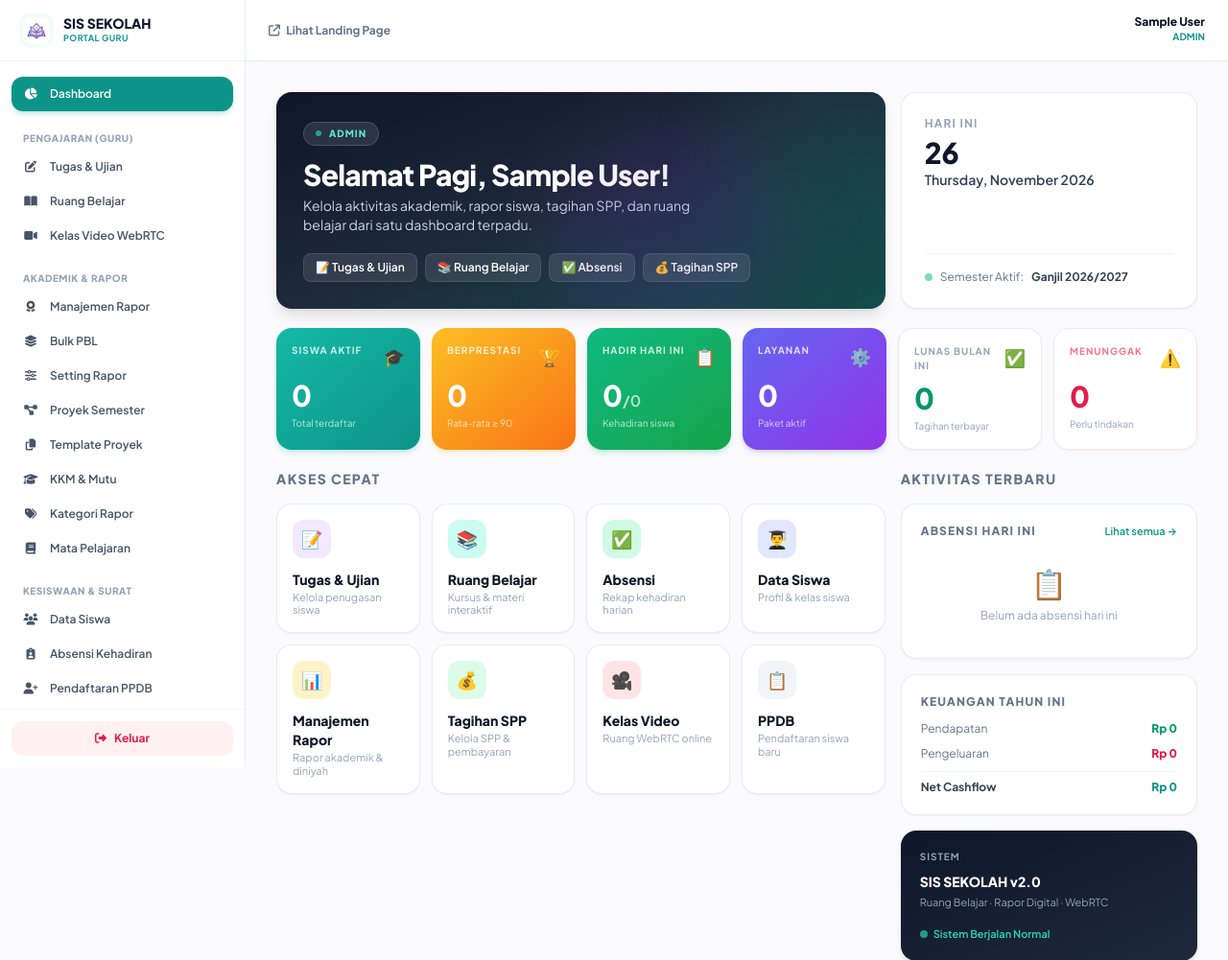
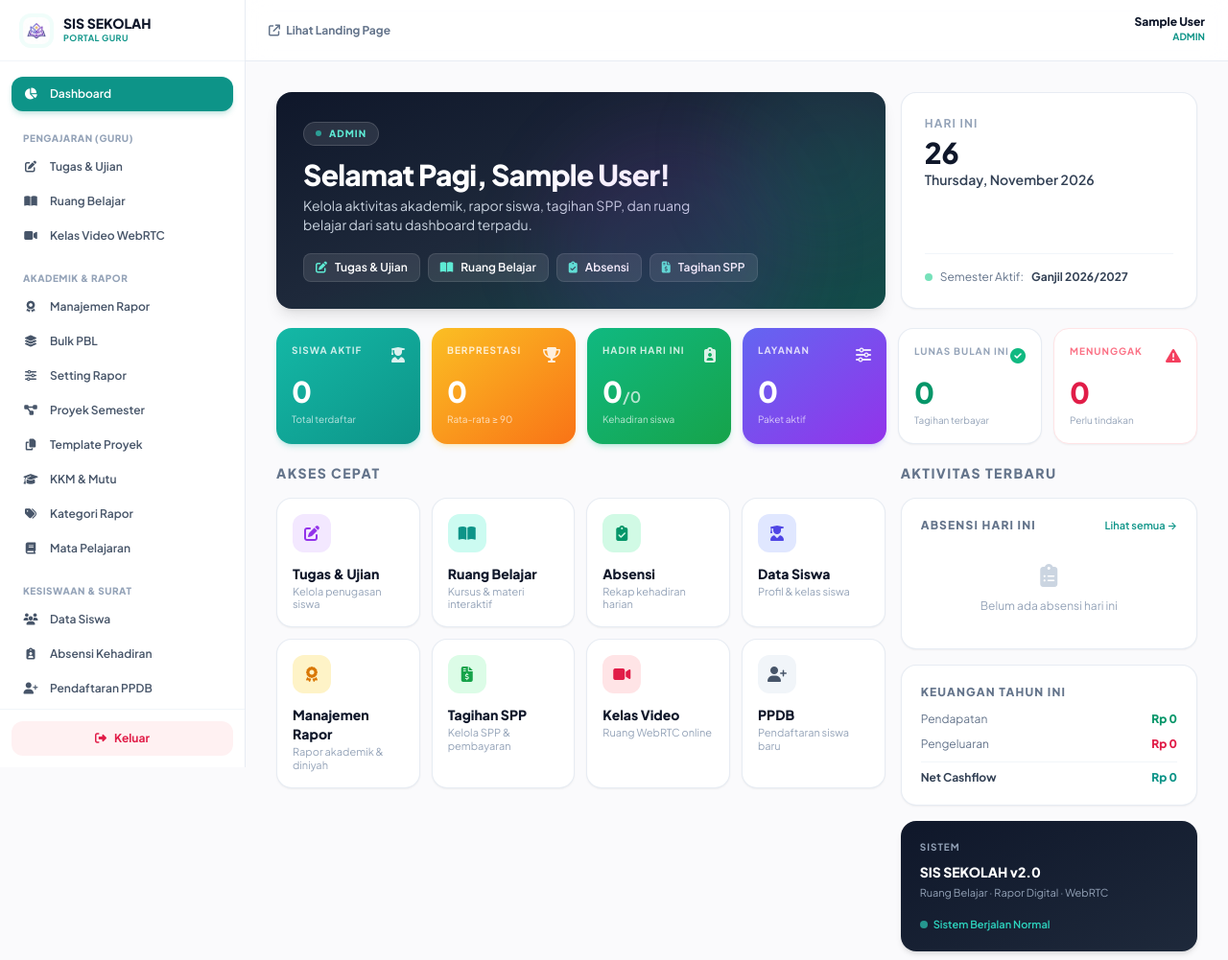
Before and after one commit to ThoriqMP/SIS-SEKOLAH, a Laravel app: page /dashboard in a window 1280 px wide. Shown: the top 1001 px of the page at 96% size. Run offline with Laravel 12, Linux system fonts and the light colour scheme; the visitor is signed in with stand-in values (Sample User, id 1); data that the repository does not hold is empty; some libraries are stand-ins or nearby versions.

Commit message:
Replace dashboard emoticons with proper Font Awesome icons

```diff
--- a/resources/views/dashboard.blade.php
+++ b/resources/views/dashboard.blade.php
@@ -51,18 +51,18 @@
 
             {{-- Quick nav pills --}}
             <div class="mt-5 flex flex-wrap gap-2">
-                <a href="{{ route('teacher.activities.index') }}" class="inline-flex items-center gap-1.5 px-3 py-1.5 rounded-lg bg-white/10 hover:bg-teal-500/30 border border-white/10 text-xs font-semibold text-white transition">
-                    📝 Tugas & Ujian
+                <a href="{{ route('teacher.activities.index') }}" class="inline-flex items-center gap-2 px-3 py-1.5 rounded-lg bg-white/10 hover:bg-teal-500/30 border border-white/10 text-xs font-semibold text-white transition">
+                    <i class="fa-solid fa-pen-to-square text-teal-300"></i> Tugas & Ujian
                 </a>
-                <a href="{{ route('teacher.lessons.index') }}" class="inline-flex items-center gap-1.5 px-3 py-1.5 rounded-lg bg-white/10 hover:bg-teal-500/30 border border-white/10 text-xs font-semibold text-white transition">
-                    📚 Ruang Belajar
+                <a href="{{ route('teacher.lessons.index') }}" class="inline-flex items-center gap-2 px-3 py-1.5 rounded-lg bg-white/10 hover:bg-teal-500/30 border border-white/10 text-xs font-semibold text-white transition">
+                    <i class="fa-solid fa-book-open text-teal-300"></i> Ruang Belajar
                 </a>
-                <a href="{{ route('attendances.index') }}" class="inline-flex items-center gap-1.5 px-3 py-1.5 rounded-lg bg-white/10 hover:bg-teal-500/30 border border-white/10 text-xs font-semibold text-white transition">
-                    ✅ Absensi
+                <a href="{{ route('attendances.index') }}" class="inline-flex items-center gap-2 px-3 py-1.5 rounded-lg bg-white/10 hover:bg-teal-500/30 border border-white/10 text-xs font-semibold text-white transition">
+                    <i class="fa-solid fa-clipboard-check text-teal-300"></i> Absensi
                 </a>
                 @if ($canViewFinance ?? false)
-                <a href="{{ route('invoices.index') }}" class="inline-flex items-center gap-1.5 px-3 py-1.5 rounded-lg bg-white/10 hover:bg-teal-500/30 border border-white/10 text-xs font-semibold text-white transition">
-                    💰 Tagihan SPP
+                <a href="{{ route('invoices.index') }}" class="inline-flex items-center gap-2 px-3 py-1.5 rounded-lg bg-white/10 hover:bg-teal-500/30 border border-white/10 text-xs font-semibold text-white transition">
+                    <i class="fa-solid fa-file-invoice-dollar text-teal-300"></i> Tagihan SPP
                 </a>
                 @endif
             </div>
@@ -91,7 +91,7 @@
         <div class="sm:col-span-1 bg-gradient-to-br from-teal-500 to-teal-600 rounded-2xl p-4 text-white shadow-md shadow-teal-500/20">
             <div class="flex items-start justify-between">
                 <span class="text-[10px] font-bold uppercase tracking-widest opacity-80">Siswa Aktif</span>
-                <span class="text-lg">🎓</span>
+                <i class="fa-solid fa-user-graduate text-base opacity-85"></i>
             </div>
             <p class="mt-2 text-3xl font-black">{{ $totalStudents ?? 0 }}</p>
             <p class="text-[10px] opacity-70 mt-1">Total terdaftar</p>
@@ -101,7 +101,7 @@
         <div class="sm:col-span-1 bg-gradient-to-br from-amber-400 to-orange-500 rounded-2xl p-4 text-white shadow-md shadow-amber-400/20">
             <div class="flex items-start justify-between">
                 <span class="text-[10px] font-bold uppercase tracking-widest opacity-80">Berprestasi</span>
-                <span class="text-lg">🏆</span>
+                <i class="fa-solid fa-trophy text-base opacity-85"></i>
             </div>
             <p class="mt-2 text-3xl font-black">{{ $studentsWithHighScore ?? 0 }}</p>
             <p class="text-[10px] opacity-70 mt-1">Rata-rata ≥ 90</p>
@@ -111,7 +111,7 @@
         <div class="sm:col-span-1 bg-gradient-to-br from-emerald-500 to-green-600 rounded-2xl p-4 text-white shadow-md shadow-emerald-500/20">
             <div class="flex items-start justify-between">
                 <span class="text-[10px] font-bold uppercase tracking-widest opacity-80">Hadir Hari Ini</span>
-                <span class="text-lg">📋</span>
+                <i class="fa-solid fa-clipboard-user text-base opacity-85"></i>
             </div>
             <p class="mt-2 text-3xl font-black">{{ $hadirToday ?? 0 }}<span class="text-base font-semibold opacity-70">/{{ $totalExpectedToday ?? 0 }}</span></p>
             <p class="text-[10px] opacity-70 mt-1">Kehadiran siswa</p>
@@ -121,7 +121,7 @@
         <div class="sm:col-span-1 bg-gradient-to-br from-indigo-500 to-purple-600 rounded-2xl p-4 text-white shadow-md shadow-indigo-500/20">
             <div class="flex items-start justify-between">
                 <span class="text-[10px] font-bold uppercase tracking-widest opacity-80">Layanan</span>
-                <span class="text-lg">⚙️</span>
+                <i class="fa-solid fa-sliders text-base opacity-85"></i>
             </div>
             <p class="mt-2 text-3xl font-black">{{ $totalServices ?? 0 }}</p>
             <p class="text-[10px] opacity-70 mt-1">Paket aktif</p>
@@ -131,7 +131,7 @@
         <div class="sm:col-span-1 bg-white border border-slate-200/80 rounded-2xl p-4 shadow-sm">
             <div class="flex items-start justify-between">
                 <span class="text-[10px] font-bold uppercase tracking-widest text-slate-400">Lunas Bulan Ini</span>
-                <span class="text-lg">✅</span>
+                <i class="fa-solid fa-circle-check text-base text-emerald-500"></i>
             </div>
             <p class="mt-2 text-3xl font-black text-emerald-600">{{ $paidInvoices ?? 0 }}</p>
             <p class="text-[10px] text-slate-400 mt-1">Tagihan terbayar</p>
@@ -141,7 +141,7 @@
         <div class="sm:col-span-1 bg-white border border-rose-100 rounded-2xl p-4 shadow-sm">
             <div class="flex items-start justify-between">
                 <span class="text-[10px] font-bold uppercase tracking-widest text-rose-400">Menunggak</span>
-                <span class="text-lg">⚠️</span>
+                <i class="fa-solid fa-triangle-exclamation text-base text-rose-500"></i>
             </div>
             <p class="mt-2 text-3xl font-black text-rose-600">{{ $overdueInvoices ?? 0 }}</p>
             <p class="text-[10px] text-slate-400 mt-1">Perlu tindakan</p>
@@ -162,7 +162,9 @@
                 {{-- Tugas & Ujian --}}
                 <a href="{{ route('teacher.activities.index') }}"
                    class="group relative overflow-hidden bg-white hover:bg-purple-600 border border-slate-200/80 rounded-2xl p-4 flex flex-col gap-3 transition-all duration-200 shadow-sm hover:shadow-purple-500/25 hover:shadow-lg hover:border-transparent">
-                    <div class="w-10 h-10 rounded-xl bg-purple-100 group-hover:bg-white/20 text-purple-600 group-hover:text-white flex items-center justify-center transition text-lg">📝</div>
+                    <div class="w-10 h-10 rounded-xl bg-purple-100 group-hover:bg-white/20 text-purple-600 group-hover:text-white flex items-center justify-center transition text-base">
+                        <i class="fa-solid fa-pen-to-square"></i>
+                    </div>
                     <div>
                         <p class="text-sm font-extrabold text-slate-900 group-hover:text-white">Tugas & Ujian</p>
                         <p class="text-[11px] text-slate-400 group-hover:text-purple-200 leading-tight mt-0.5">Kelola penugasan siswa</p>
@@ -175,7 +177,9 @@
                 {{-- Ruang Belajar --}}
                 <a href="{{ route('teacher.lessons.index') }}"
                    class="group relative overflow-hidden bg-white hover:bg-teal-600 border border-slate-200/80 rounded-2xl p-4 flex flex-col gap-3 transition-all duration-200 shadow-sm hover:shadow-teal-500/25 hover:shadow-lg hover:border-transparent">
-                    <div class="w-10 h-10 rounded-xl bg-teal-100 group-hover:bg-white/20 text-teal-600 group-hover:text-white flex items-center justify-center transition text-lg">📚</div>
+                    <div class="w-10 h-10 rounded-xl bg-teal-100 group-hover:bg-white/20 text-teal-600 group-hover:text-white flex items-center justify-center transition text-base">
+                        <i class="fa-solid fa-book-open"></i>
+                    </div>
                     <div>
                         <p class="text-sm font-extrabold text-slate-900 group-hover:text-white">Ruang Belajar</p>
                         <p class="text-[11px] text-slate-400 group-hover:text-teal-200 leading-tight mt-0.5">Kursus & materi interaktif</p>
@@ -185,7 +189,9 @@
                 {{-- Absensi --}}
                 <a href="{{ route('attendances.index') }}"
                    class="group overflow-hidden bg-white hover:bg-emerald-600 border border-slate-200/80 rounded-2xl p-4 flex flex-col gap-3 transition-all duration-200 shadow-sm hover:shadow-emerald-500/25 hover:shadow-lg hover:border-transparent">
-                    <div class="w-10 h-10 rounded-xl bg-emerald-100 group-hover:bg-white/20 text-emerald-600 group-hover:text-white flex items-center justify-center transition text-lg">✅</div>
+                    <div class="w-10 h-10 rounded-xl bg-emerald-100 group-hover:bg-white/20 text-emerald-600 group-hover:text-white flex items-center justify-center transition text-base">
+                        <i class="fa-solid fa-clipboard-check"></i>
+                    </div>
                     <div>
                         <p class="text-sm font-extrabold text-slate-900 group-hover:text-white">Absensi</p>
                         <p class="text-[11px] text-slate-400 group-hover:text-emerald-200 leading-tight mt-0.5">Rekap kehadiran harian</p>
@@ -195,7 +201,9 @@
                 {{-- Data Siswa --}}
                 <a href="{{ route('students.index') }}"
                    class="group overflow-hidden bg-white hover:bg-indigo-600 border border-slate-200/80 rounded-2xl p-4 flex flex-col gap-3 transition-all duration-200 shadow-sm hover:shadow-indigo-500/25 hover:shadow-lg hover:border-transparent">
-                    <div class="w-10 h-10 rounded-xl bg-indigo-100 group-hover:bg-white/20 text-indigo-600 group-hover:text-white flex items-center justify-center transition text-lg">👨‍🎓</div>
+                    <div class="w-10 h-10 rounded-xl bg-indigo-100 group-hover:bg-white/20 text-indigo-600 group-hover:text-white flex items-center justify-center transition text-base">
+                        <i class="fa-solid fa-user-graduate"></i>
+                    </div>
                     <div>
                         <p class="text-sm font-extrabold text-slate-900 group-hover:text-white">Data Siswa</p>
                         <p class="text-[11px] text-slate-400 group-hover:text-indigo-200 leading-tight mt-0.5">Profil & kelas siswa</p>
@@ -205,7 +213,9 @@
                 {{-- Manajemen Rapor --}}
                 <a href="{{ route('admin.reports.index') }}"
                    class="group overflow-hidden bg-white hover:bg-amber-500 border border-slate-200/80 rounded-2xl p-4 flex flex-col gap-3 transition-all duration-200 shadow-sm hover:shadow-amber-400/25 hover:shadow-lg hover:border-transparent">
-                    <div class="w-10 h-10 rounded-xl bg-amber-100 group-hover:bg-white/20 text-amber-600 group-hover:text-white flex items-center justify-center transition text-lg">📊</div>
+                    <div class="w-10 h-10 rounded-xl bg-amber-100 group-hover:bg-white/20 text-amber-600 group-hover:text-white flex items-center justify-center transition text-base">
+                        <i class="fa-solid fa-award"></i>
+                    </div>
                     <div>
                         <p class="text-sm font-extrabold text-slate-900 group-hover:text-white">Manajemen Rapor</p>
                         <p class="text-[11px] text-slate-400 group-hover:text-amber-100 leading-tight mt-0.5">Rapor akademik & diniyah</p>
@@ -216,7 +226,9 @@
                 @if ($canViewFinance ?? false)
                 <a href="{{ route('invoices.index') }}"
                    class="group overflow-hidden bg-white hover:bg-green-600 border border-slate-200/80 rounded-2xl p-4 flex flex-col gap-3 transition-all duration-200 shadow-sm hover:shadow-green-500/25 hover:shadow-lg hover:border-transparent">
-                    <div class="w-10 h-10 rounded-xl bg-green-100 group-hover:bg-white/20 text-green-600 group-hover:text-white flex items-center justify-center transition text-lg">💰</div>
+                    <div class="w-10 h-10 rounded-xl bg-green-100 group-hover:bg-white/20 text-green-600 group-hover:text-white flex items-center justify-center transition text-base">
+                        <i class="fa-solid fa-file-invoice-dollar"></i>
+                    </div>
                     <div>
                         <p class="text-sm font-extrabold text-slate-900 group-hover:text-white">Tagihan SPP</p>
                         <p class="text-[11px] text-slate-400 group-hover:text-green-200 leading-tight mt-0.5">Kelola SPP & pembayaran</p>
@@ -227,7 +239,9 @@
                 {{-- Kelas Video WebRTC --}}
                 <a href="{{ route('teacher.video-conferences.index') }}"
                    class="group overflow-hidden bg-white hover:bg-rose-600 border border-slate-200/80 rounded-2xl p-4 flex flex-col gap-3 transition-all duration-200 shadow-sm hover:shadow-rose-500/25 hover:shadow-lg hover:border-transparent">
-                    <div class="w-10 h-10 rounded-xl bg-rose-100 group-hover:bg-white/20 text-rose-600 group-hover:text-white flex items-center justify-center transition text-lg">🎥</div>
+                    <div class="w-10 h-10 rounded-xl bg-rose-100 group-hover:bg-white/20 text-rose-600 group-hover:text-white flex items-center justify-center transition text-base">
+                        <i class="fa-solid fa-video"></i>
+                    </div>
                     <div>
                         <p class="text-sm font-extrabold text-slate-900 group-hover:text-white">Kelas Video</p>
                         <p class="text-[11px] text-slate-400 group-hover:text-rose-200 leading-tight mt-0.5">Ruang WebRTC online</p>
@@ -237,7 +251,9 @@
                 {{-- Pendaftaran PPDB --}}
                 <a href="{{ route('admin.registrations.index') }}"
                    class="group overflow-hidden bg-white hover:bg-slate-800 border border-slate-200/80 rounded-2xl p-4 flex flex-col gap-3 transition-all duration-200 shadow-sm hover:shadow-slate-700/25 hover:shadow-lg hover:border-transparent">
-                    <div class="w-10 h-10 rounded-xl bg-slate-100 group-hover:bg-white/20 text-slate-600 group-hover:text-white flex items-center justify-center transition text-lg">📋</div>
+                    <div class="w-10 h-10 rounded-xl bg-slate-100 group-hover:bg-white/20 text-slate-600 group-hover:text-white flex items-center justify-center transition text-base">
+                        <i class="fa-solid fa-user-plus"></i>
+                    </div>
                     <div>
                         <p class="text-sm font-extrabold text-slate-900 group-hover:text-white">PPDB</p>
                         <p class="text-[11px] text-slate-400 group-hover:text-slate-300 leading-tight mt-0.5">Pendaftaran siswa baru</p>
@@ -279,7 +295,7 @@
 
                 @if(($recentAttendances ?? collect())->isEmpty())
                 <div class="text-center py-4">
-                    <span class="text-3xl">📋</span>
+                    <i class="fa-solid fa-clipboard-list text-2xl text-slate-300"></i>
                     <p class="text-xs text-slate-400 mt-2">Belum ada absensi hari ini</p>
                 </div>
                 @else
@@ -310,7 +326,7 @@
                 </div>
                 @if(($todayConferences ?? collect())->isEmpty())
                 <div class="text-center py-4">
-                    <span class="text-3xl">🎥</span>
+                    <i class="fa-solid fa-video-slash text-2xl text-slate-300"></i>
                     <p class="text-xs text-slate-400 mt-2">Tidak ada kelas terjadwal</p>
                 </div>
                 @else
```
